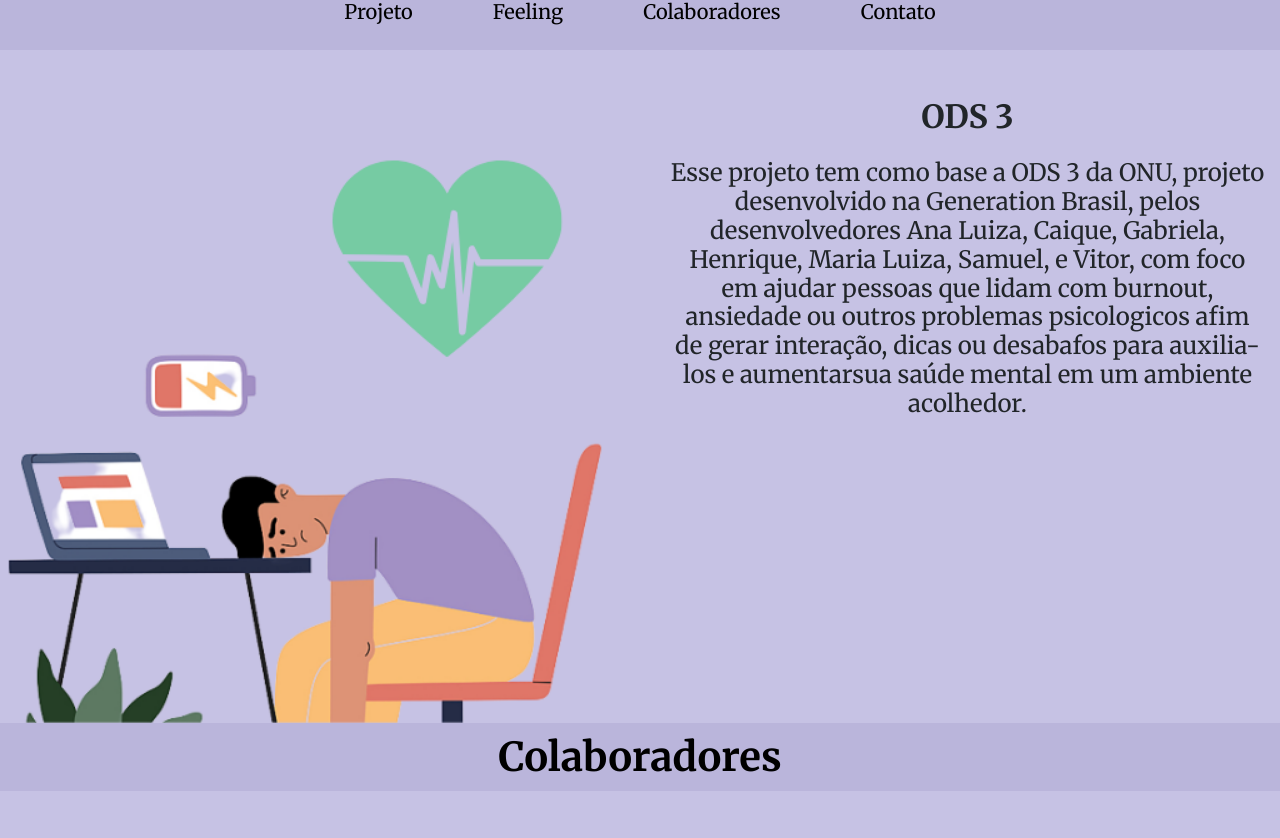
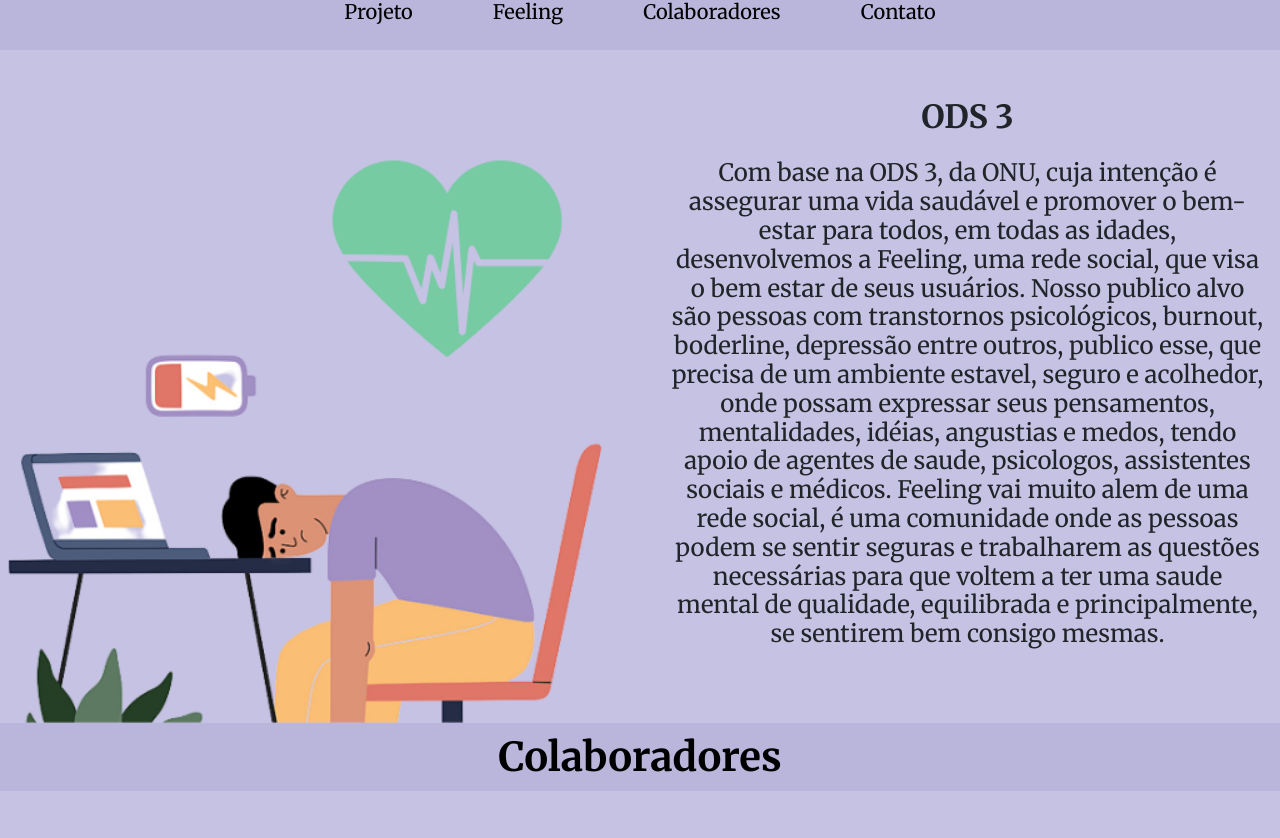
Before and after one commit to GabrielaFedermann/FeelingFront, an Angular app: page /entrar in a window 1280 px wide. Shown: the part 712-1550 px from the top of the page. Built offline with nearby package versions, Linux system fonts and the light colour scheme; grey boxes are pictures that could not be loaded.

Commit message:
@gabrielafedermanns[ajustes]

```diff
--- a/src/app/entrar/entrar.component.css
+++ b/src/app/entrar/entrar.component.css
@@ -120,3 +120,10 @@
 .icones {
     width: 50px;
 }
+
+.fa-github-square:hover {
+    color: #596275;
+}
+.fa-linkedin-square:hover {
+    color: #0e76a8
+}
--- a/src/app/entrar/entrar.component.html
+++ b/src/app/entrar/entrar.component.html
@@ -76,11 +76,9 @@
             </div>
             <div class="col-md-6 mt-5">
                 <h2 class="text-center fontb">ODS 3</h2>
-                <h4 class="text-center font">Esse projeto tem como base a ODS 3 da ONU, projeto desenvolvido na
-                    Generation Brasil, pelos desenvolvedores Ana Luiza, Caique, Gabriela, Henrique, Maria Luiza, Samuel,
-                    e Vitor, com foco em ajudar pessoas que lidam com burnout, ansiedade ou outros problemas
-                    psicologicos afim de gerar interação, dicas ou desabafos para auxilia-los e aumentarsua saúde mental
-                    em um ambiente acolhedor.
+                <h4 class="text-center font"> Com base na ODS 3, da ONU, cuja intenção é assegurar uma vida saudável e promover o bem-estar para todos, em todas as idades, desenvolvemos a Feeling, uma rede social, que visa o bem estar de seus usuários.
+                    Nosso publico alvo são pessoas com transtornos psicológicos, burnout, boderline, depressão entre outros, publico esse, que precisa de um ambiente estavel, seguro e acolhedor, onde possam expressar seus pensamentos, mentalidades, idéias, angustias e medos, tendo apoio de agentes  de saude, psicologos, assistentes sociais e médicos.
+                    Feeling vai muito alem de uma rede social, é uma comunidade onde as pessoas podem se sentir seguras e trabalharem as questões necessárias para que voltem a ter uma saude mental de qualidade, equilibrada e principalmente, se sentirem bem consigo mesmas.
                 </h4>
             </div>
         </div>
```
Also changed, not shown: src/app/home/home.component.html (+3 -9 lines).
